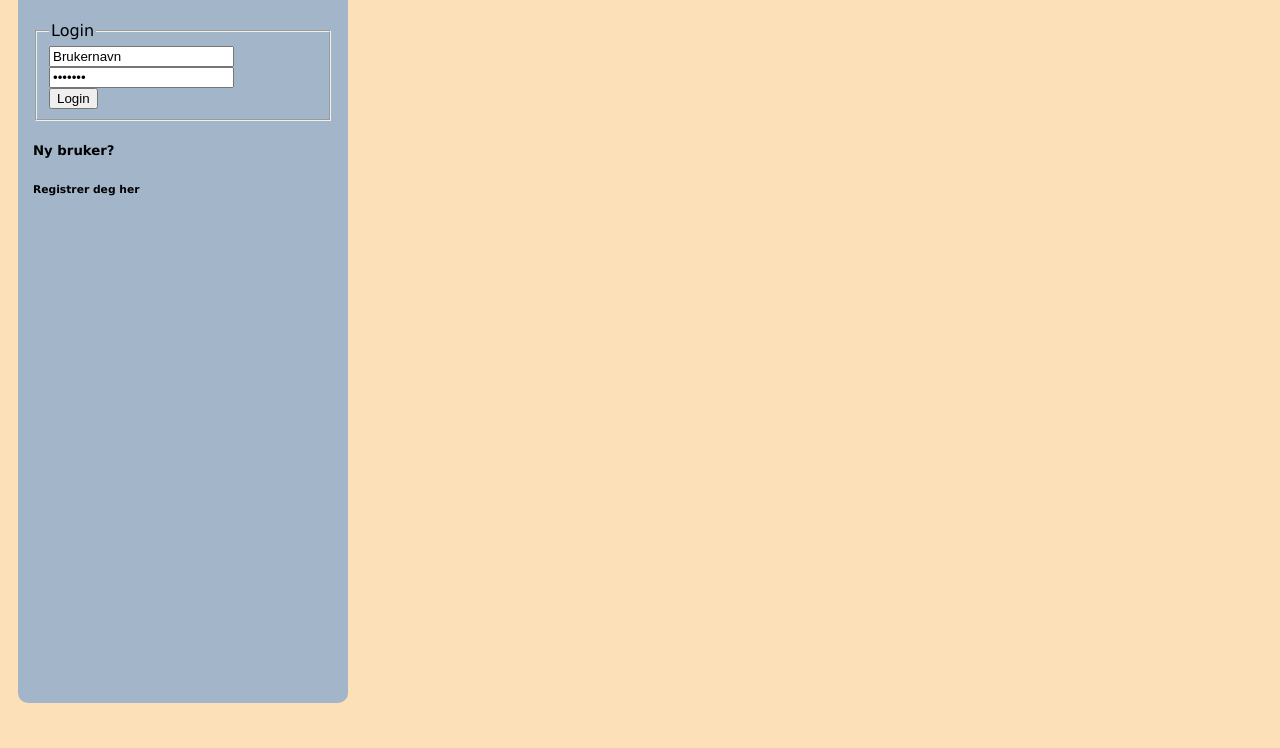
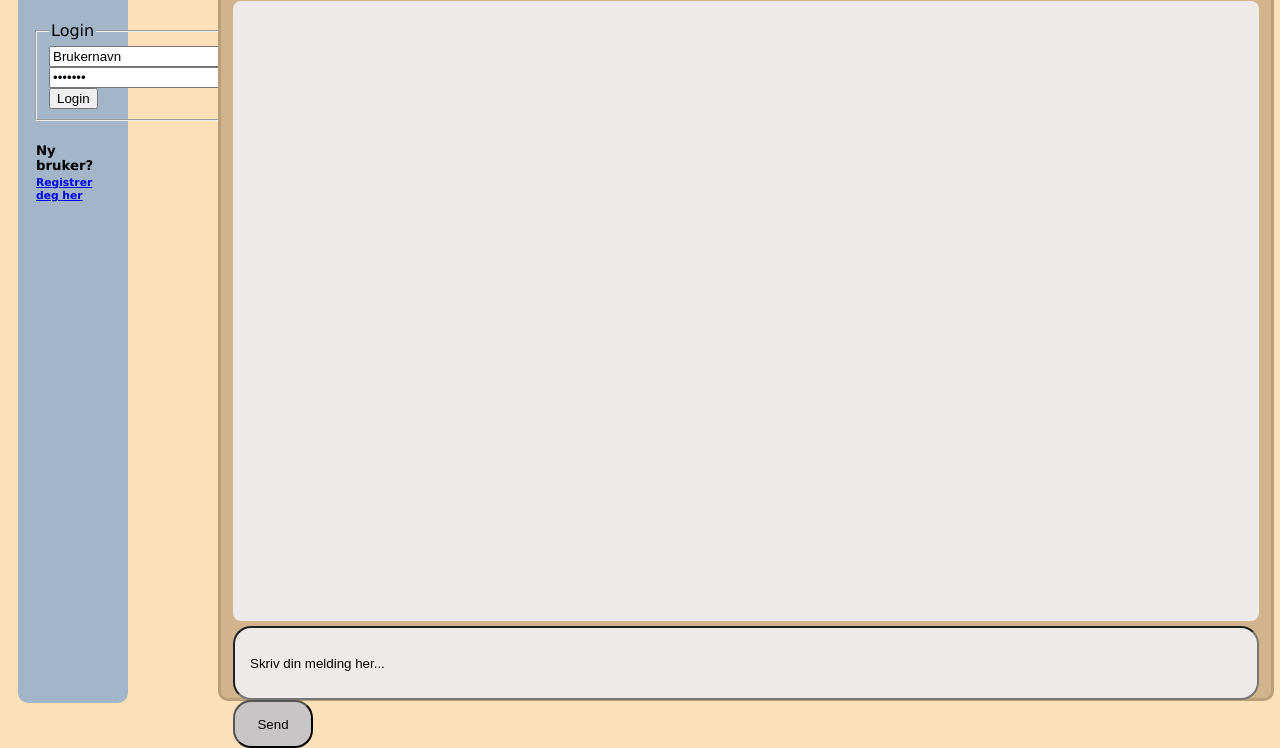
Before and after one commit to dennis647/chatroom, a plain HTML site: page main.html in a window 1280 px wide. Shown: the part 89-837 px from the top of the page. Before the commit the page ends 800 px from the top, so only its background shows below. Drawn offline with Linux system fonts and the light colour scheme.

Commit message:
Simple layout to start messaging system

```diff
--- a/main.html
+++ b/main.html
@@ -20,9 +20,21 @@
       <input type="button" value="Login" id="loginBtn">
     </fieldset>
 
-    <h5>Ny bruker?</h5>
-    <h6>Registrer deg her</h6>
+    <br>
+    <h5 class="txtspace">Ny bruker?</h5>
+    <h6 class="txtspace"><a href="register/register.html">Registrer deg her</a></h6>
 
+  </div>
+
+  <div class="chatroom1">
+
+    <h3 style="text-align: center;">Chatroom 1</h3>
+    <div class="messageContainer"></div>
+
+    <div class="messageInputDiv">
+      <input type="text" value="Skriv din melding her..." id="messageInputTxt">
+      <input type="button" value="Send" id="messageInputBtn">
+    </div>
 
   </div>
 
--- a/main/main.css
+++ b/main/main.css
@@ -1,11 +1,13 @@
 body {
   background-color:rgb(251, 224, 184);
+  display: flex;;
 }
 
 #sidepage1{
-  position: absolute;
-  height:93%;
-  width: 300px;
+  flex: 1;
+  max-width: 30vh;
+  height: 93vh;
+  width: 10vh;
   margin: 10px;
   margin-left: 10px;
   background-color: rgb(162, 181, 201);
@@ -16,3 +18,42 @@ body {
 #fieldsetSide {
 
 }
+.txtspace{
+  margin: 3px;
+  padding: 0px;
+}
+
+.chatroom1 {
+  flex: 2;
+  background-color: tan;
+  border-radius: 10px;
+  margin-left: 10vh;
+  margin-top: 1vh;
+  padding: 12px;
+  max-width: 140vh;
+  height: 93vh;
+  border: 3px solid rgb(186, 159, 123);
+}
+.messageContainer {
+  background-color: rgb(238, 234, 234);
+  padding: 10px;
+  border-radius: 8px;
+  height: 75vh;
+  overflow-y: auto;
+}
+#messageInputTxt {
+  background-color: rgb(238, 234, 234);
+  padding: 15px;
+  border-radius: 18px;
+  margin-top: 5px;
+  height: 5vh;
+  width: 124vh;
+  overflow-y: auto;
+}
+#messageInputBtn {
+  height: 6vh;
+  width: 10vh;
+  border-radius: 18px;
+  padding: 15px;
+  background-color:rgb(199, 197, 197);
+}
```
Also changed, not shown: register/register.html (added, +27 -0 lines), register/register.css (added).
